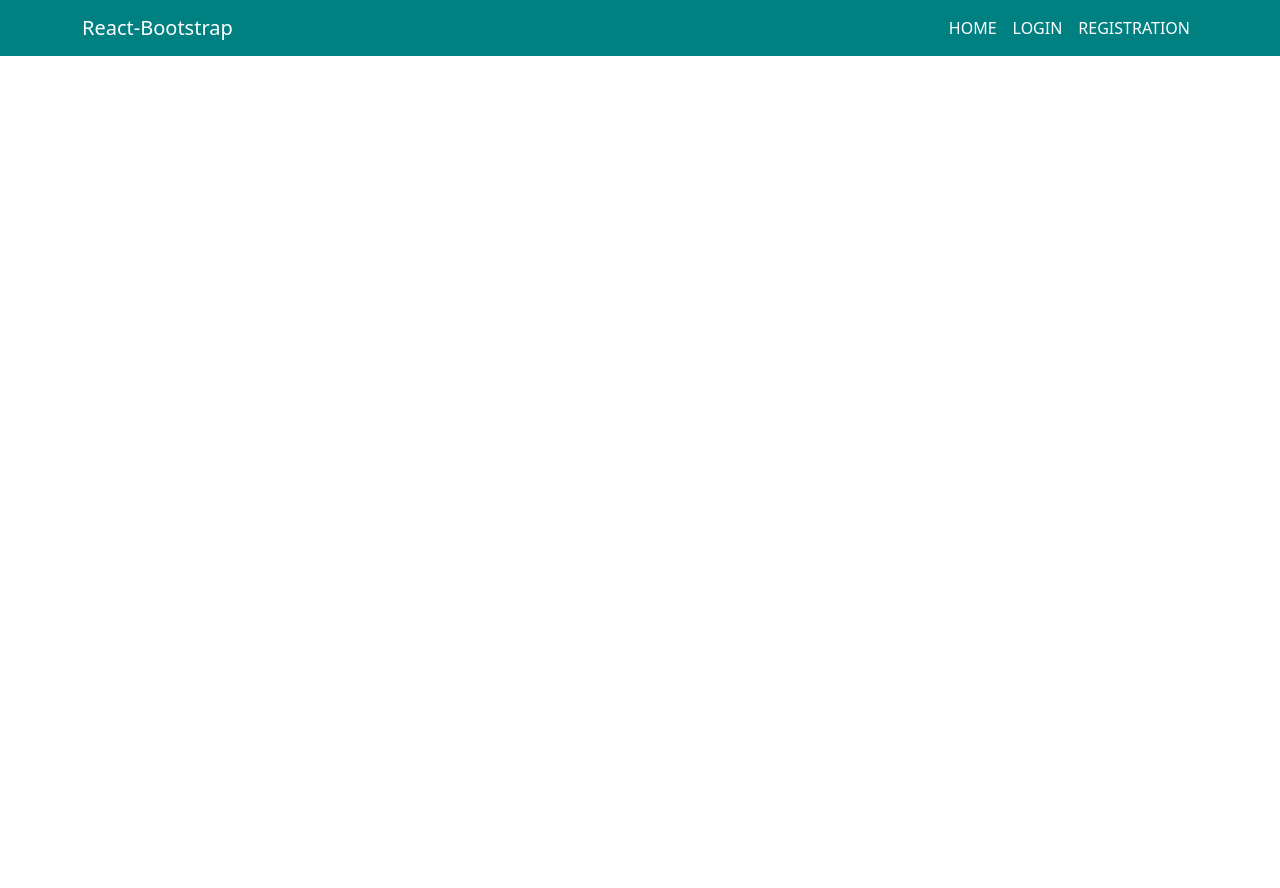
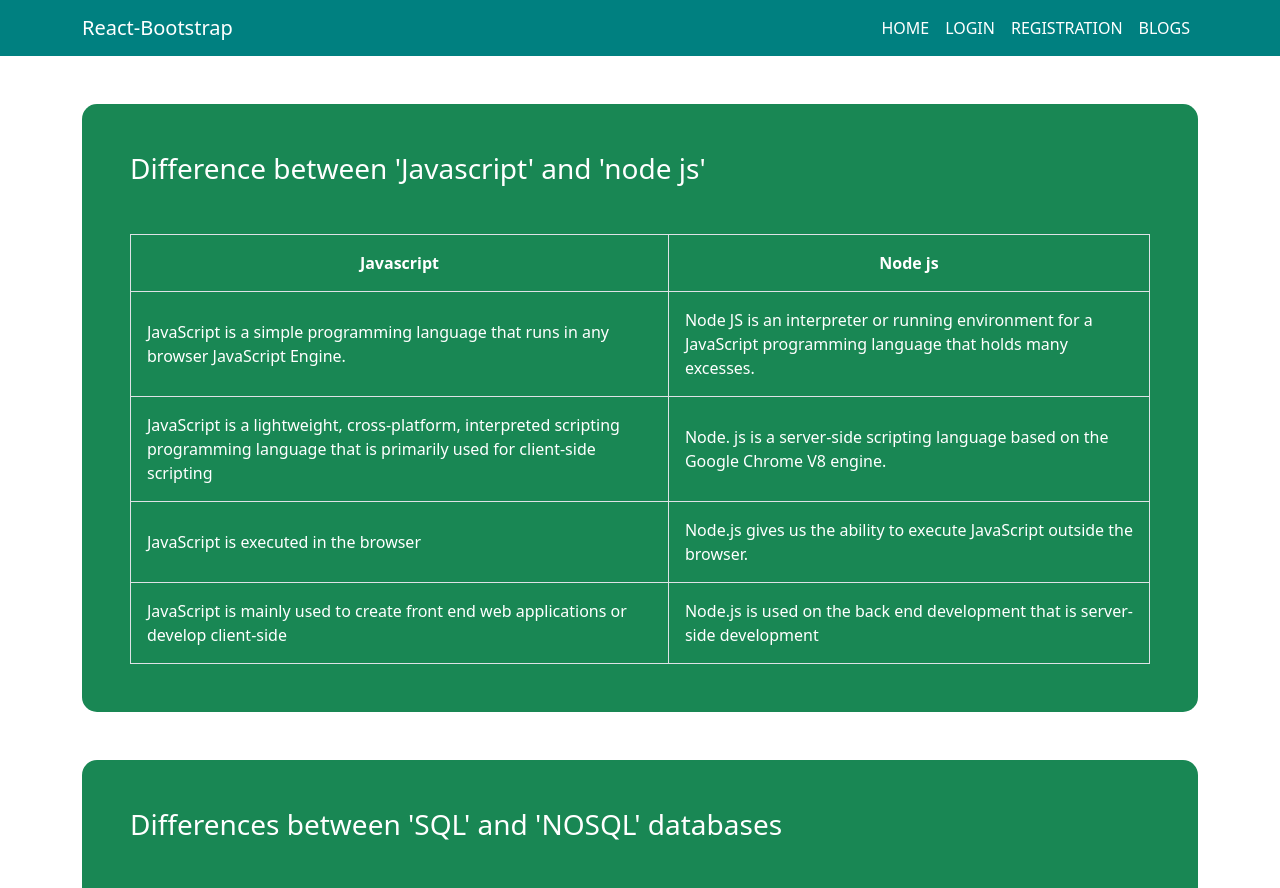
Before and after one commit to Warejali/warehouse-management-client, a React (Create React App) app: page /blogs in a window 1280 px wide. Shown: the top 888 px of the page. Before the commit the page ends 800 px from the top, so only its background shows below. Built offline with nearby package versions, Linux system fonts and the light colour scheme; no server answers.

Commit message:
Blog page added

```diff
--- a/src/App.js
+++ b/src/App.js
@@ -14,6 +14,7 @@ import ManageItems from './InventoryItems/ManageItems/ManageItems';
 import AddNewItems from './InventoryItems/AddNewItems/AddNewItems';
 import Inventory from './InventoryItems/Inventory/Inventory';
 import MyItems from './InventoryItems/MyItems/MyItems';
+import Blogs from './Slider/Blogs/Blogs';
 
 function App() {
   return (
@@ -25,6 +26,7 @@ function App() {
         <Route path='/login' element={<Login></Login>}></Route>
 
         <Route path='/register' element={<Register></Register>}></Route>
+        <Route path='/blogs' element={<Blogs></Blogs>}></Route>
 
         <Route path='/emailVerify' element={<EmailVerify></EmailVerify>}></Route>
 
--- a/src/Header/Header.js
+++ b/src/Header/Header.js
@@ -44,9 +44,11 @@ const Header = () => {
                                 user ? ''
                                     :
                                     <Nav.Link className=' text-white menu-item' as={Link} to="register">
-                                       REGISTRATION
+                                        REGISTRATION
                                     </Nav.Link>
                             }
+
+                            <Nav.Link className='text-white menu-item' as={Link} to='/blogs'>BLOGS</Nav.Link>
 
                         </Nav>
                     </Navbar.Collapse>
--- /dev/null
+++ b/src/Slider/Blogs/Blogs.css
@@ -0,0 +1,7 @@
+.blog-items{
+    text-align: left;
+    border-radius: 15px;
+}
+.blog-items h3{
+   font-weight: 500;
+}
--- /dev/null
+++ b/src/Slider/Blogs/Blogs.js
@@ -0,0 +1,91 @@
+import React from 'react';
+import './Blogs.css'
+
+const Blogs = () => {
+    return (
+        <div className='container'>
+            <div className='blog-items my-5 bg-success text-white py-5 px-5'>
+                <h3 className='text-2xl font-w mb-5'>Difference between 'Javascript' and 'node js'</h3>
+                <table className="p-5 border-collapse border border-slate-400 ...">
+                    <thead>
+                        <tr>
+                            <th className="text-center p-3 border border-slate-300 ...">Javascript</th>
+                            <th className="text-center border border-slate-300 ...">Node js</th>
+                        </tr>
+                    </thead>
+                    <tbody>
+                        <tr>
+                            <td className="p-3 border border-slate-300 ...">JavaScript is a simple programming language that runs in any browser JavaScript Engine.</td>
+                            <td className="p-3 border border-slate-300 ...">Node JS is an interpreter or running environment for a JavaScript programming language that holds many excesses. </td>
+                        </tr>
+                        <tr>
+                            <td className="p-3 border">JavaScript is a lightweight, cross-platform, interpreted scripting programming language that is primarily used for client-side scripting</td>
+                            <td className="p-3 border">Node. js is a server-side scripting language based on the Google Chrome V8 engine.</td>
+                        </tr>
+                        <tr>
+                            <td className="p-3 border">JavaScript is executed in the browser</td>
+                            <td className="p-3 border">Node.js gives us the ability to execute JavaScript outside the browser.</td>
+                        </tr>
+                        <tr>
+                            <td className="p-3 border">JavaScript is mainly used to create front end web applications or develop client-side</td>
+                            <td className="p-3 border">Node.js is used on the back end development that is server-side development</td>
+                        </tr>
+                    </tbody>
+                </table>
+            </div>
+            <div className='blog-items my-5 bg-success text-white py-5 px-5'>
+                <h3 className='text-2xl font-w mb-5'>Differences between 'SQL' and 'NOSQL' databases</h3>
+                <table className="p-5 border-collapse border border-slate-400 ...">
+                    <thead>
+                        <tr>
+                            <th className="text-center p-3 border border-slate-300 ...">SQL</th>
+                            <th className="text-center border border-slate-300 ...">NOSQL</th>
+                        </tr>
+                    </thead>
+                    <tbody>
+                        <tr>
+                            <td className="p-3 border border-slate-300 ...">SQL stands for Structured Query Language which is basically a language used by databases.</td>
+                            <td className="p-3 border border-slate-300 ...">NoSQL databases are non-tabular databases and store data differently than relational tables</td>
+                        </tr>
+                        <tr>
+                            <td className="p-3 border">SQL databases are vertically scalable. SQL databases are table-based.</td>
+                            <td className="p-3 border">NoSQL databases are horizontally scalable. NoSQL databases are document.</td>
+                        </tr>
+                        <tr>
+                            <td className="p-3 border">SQL databases are better for multi-row transactions</td>
+                            <td className="p-3 border">NoSQL is better for unstructured data like documents or JSON.</td>
+                        </tr>
+                        <tr>
+                            <td className="p-3 border">SQL databases have fixed or static or predefined schema.</td>
+                            <td className="p-3 border">NoSQL databases have dynamic schema.</td>
+                        </tr>
+                    </tbody>
+                </table>
+            </div>
+            <div className='blog-items my-5 bg-success  text-white py-5 px-5'>
+                <h3 className='text-2xl font-w mb-2'>What is the purpose of JWT? </h3>
+                <p>JWT mainly use for login security. becouse JWT is an open standard used to share security information between two parties (A) client (B) server.
+                    Each JWT contains encoded JSON objects, including a set of claims. JWTs are signed using a cryptographic algorithm to ensure that the claims cannot be altered after the token is issued.
+                </p>
+                <h3 className='text-2xl font-w mb-2'>how does JWT work? </h3>
+                <p>
+                    JWTs differ from other web tokens in that they contain a set of claims. Claims are used to transmit information between two parties. What these claims are depends on the use case at hand. For example, a claim may assert who issued the token, how long it is valid for, or what permissions the client has been granted.
+
+                    A JWT is a string made up of three parts, separated by dots (.), and serialized using base64. In the most common serialization format, compact serialization, the JWT looks something like this: xxxxx.yyyyy.zzzzz.
+                </p>
+            </div>
+            <div className='blog-items my-5 bg-success  text-white py-5 px-5'>
+            <h3 className='text-2xl font-w mb-2'>When should you use 'nodejs' and when should you use 'mongodb'?</h3>
+                <p>
+                    Node Js is a command-line tool that can be run as a regular web server and lets one run JavaScript programs.
+                    Node Js is very good when you need to do several things at the same time. <br /><br /><br />
+
+                    NoSQL databases like MongoDB are a good choice when your data is document-centric and doesn’t fit well into the schema of a relational database, when you need to accommodate massive scale, when you are rapidly prototyping, and a few other use cases.
+                    MongoDB is the most popular of the new breed of non-relational NoSQL databases.
+                </p>
+            </div>
+        </div>
+    );
+};
+
+export default Blogs;
```
